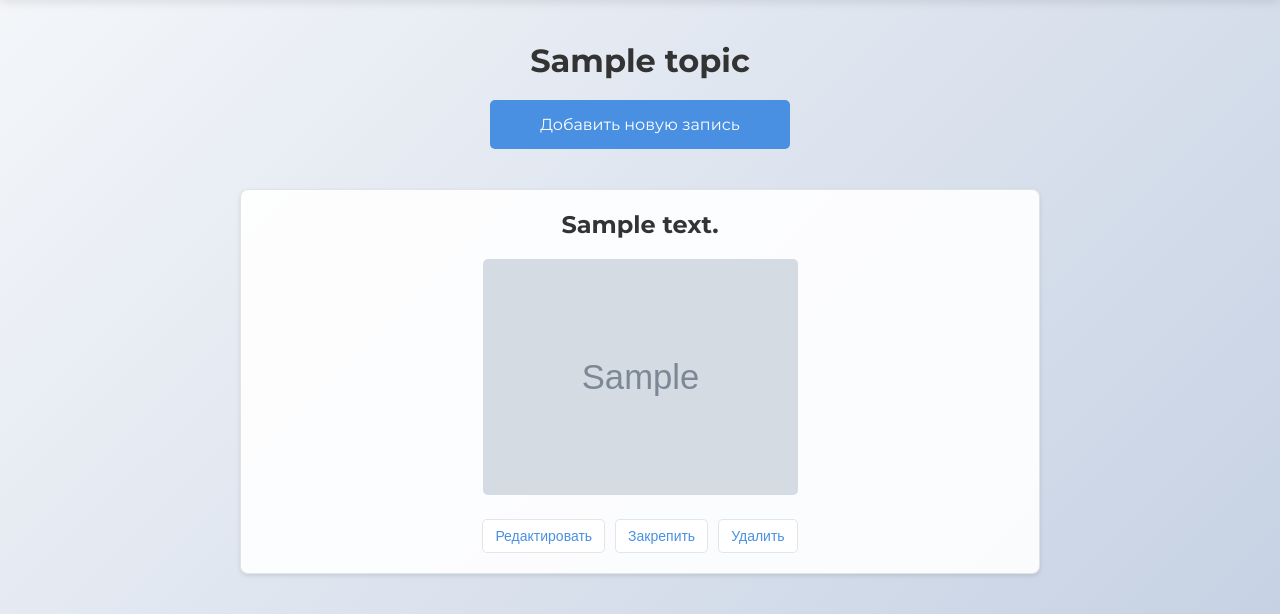
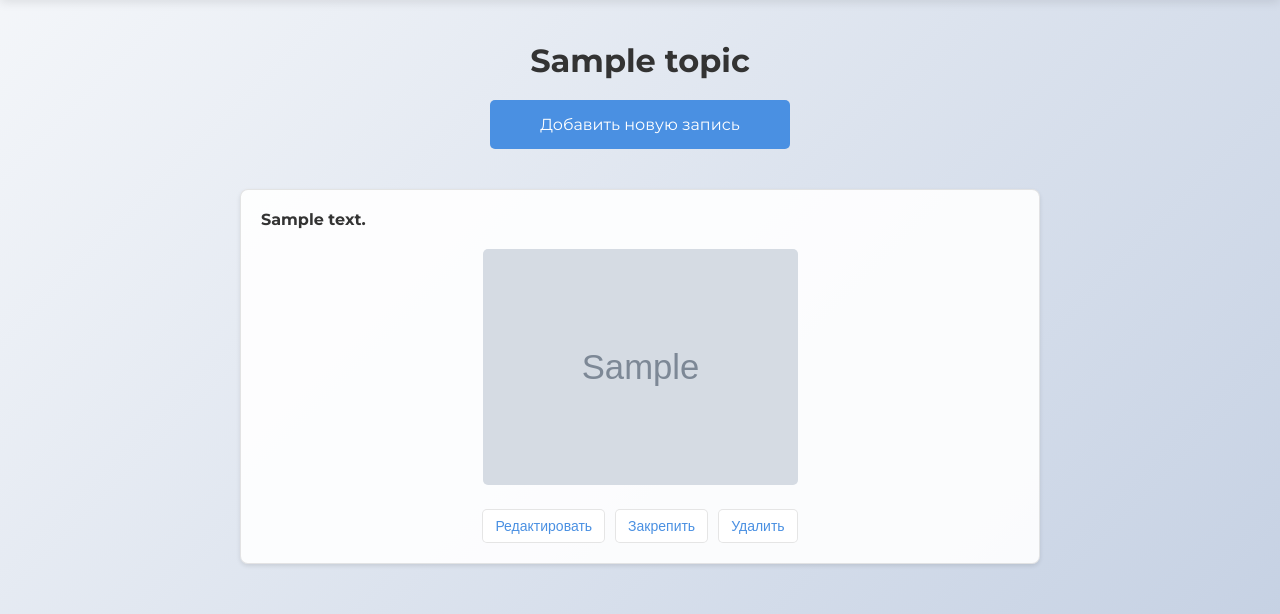
Before and after one commit to Spaceoceanoutlook/Bookmark, a Flask app: page /theme/1 in a window 1280 px wide. Shown: the part 59-673 px from the top of the page. Run offline with Flask 3, Linux system fonts and the light colour scheme; a user stored in the database is signed in; tables that the repository leaves empty hold one stand-in row (values such as "Sample post"); grey boxes marked "Sample" are stand-in pictures.

Commit message:
added pre-wrap for post-title

```diff
--- a/app/static/css/home.css
+++ b/app/static/css/home.css
@@ -92,13 +92,13 @@ main {
 }
 
 .post-title {
-    font-size: 22px;
+    font-size: 16px;
     font-weight: bold;
     margin-bottom: 10px;
     font-family: 'Montserrat', sans-serif;
     color: #333;
     text-align: justify;
-    text-align-last: center;
+    white-space: pre-wrap;
 }
 
 .section-title {
--- a/app/static/css/theme.css
+++ b/app/static/css/theme.css
@@ -94,13 +94,13 @@ main {
 }
 
 .post-title {
-    font-size: 24px;
+    font-size: 16px;
     font-weight: bold;
     margin-bottom: 10px;
-    text-align: justify;
-    text-align-last: center;
     font-family: 'Montserrat', sans-serif;
     color: #333;
+    text-align: justify;
+    white-space: pre-wrap;
 }
 
 .post img {
```
